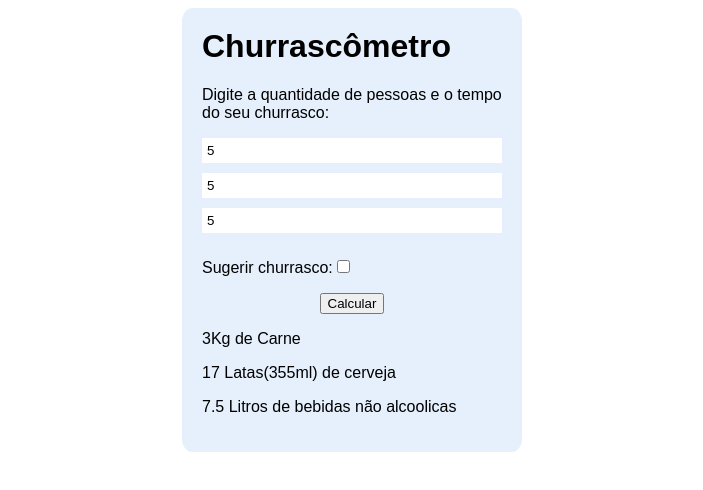
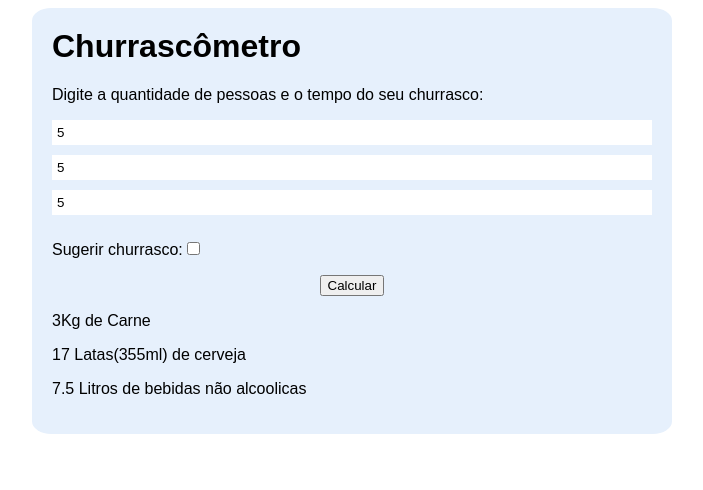
Before and after one commit to LucasCarnetti/ProjetoChurrascometro, a plain HTML site: page index.html in a window 1280 px wide. Both pictures are taken after typing "5", "5", "5" into the empty fields and a click on the button "Calcular". Shown: the whole page, without its empty margins (288-991 px from the left). Drawn offline with Linux system fonts and the light colour scheme.

Commit message:
Funcionalidades prontas, falta organizar CSS

```diff
--- a/script/script.js
+++ b/script/script.js
@@ -30,13 +30,14 @@ function printResult(){
     let qtdCervejaTotal = ((cervejaPP(qtdHours) * qtdAdults)/355)
     let qtdBebidasTotal = ((bebidasPP(qtdHours) * qtdAdults)+ (bebidasPP(qtdHours)/2 * qtdChildren)) /1000
     let randomSugs = Math.floor(Math.random()*10)//cria numero randomico para selecionar um index do array que vai conter as receitas
-    let ingredientes = sugestion(qtdCarneTotal, randomSugs)
+    let ingredientes = ingredient(qtdCarneTotal, randomSugs)
+    let preparo = prepare(randomSugs)
 
     result.innerHTML = '<p>'+qtdCarneTotal+'Kg de Carne</p><p>'
     +Math.ceil(qtdCervejaTotal)+' Latas(355ml) de cerveja</p><p>'
     +qtdBebidasTotal+' Litros de bebidas não alcoolicas</p>'
     if(sugs.checked){
-        result.innerHTML += '<p>'+ingredientes+'</p>'
+        result.innerHTML += '<p>'+ingredientes+'</p><p>'+preparo+'</p>'
         }
 
     }
@@ -65,7 +66,7 @@ function bebidasPP(qtdHours){
         return 1000
     }
 }
-function sugestion(qtdCarneTotal, randomSugs){
+function ingredient(qtdCarneTotal, randomSugs){
 
     let primeiraSugs = "<br>Porco e Alcatra no espeto</p><p>Ingredientes:<p>"+(qtdCarneTotal * 0.6)+"Kg de Lombo de porco</p><p>"+(qtdCarneTotal * 0.2)+"Kg de linguicinha toscana</p><p>Vinagre de vinho tinto</p><p>Cebola, alho e sal a gosto</p>"
     let segundaSugs = "<br>Churrasco de Carneiro</p><p>Ingredientes:<p>"+(qtdCarneTotal)+"Kg de Carne de carneiro cortado em pedaços médios</p><p>Vinho branco Seco</p><p>1/2 copo de vinagre branco</p><p>1 cabeça de alho</p><p>Cebolas a gosto</p><p>1 xícara de azeite</p><p>Alecrim, pimenta do reino e sal a gosto</p>"
@@ -82,3 +83,67 @@ function sugestion(qtdCarneTotal, randomSugs){
     return sugsArray[randomSugs]
 
 }
+function prepare(randomSugs){
+    let primeiraRec = "<br>Misture o vinagre, a cebola cortada em tiras, o alho e o Sal.\
+    <br>Colocar as carnes para marinar, no mínimo 2 horas, nesta mistura Coloque as carnes no espeto e então leve para a churrasqueira.\
+    <br>Vire a carne com frequência para assar uniformemente até chegar no ponto desejado.\
+    <br>De tempos em tempos, vá colocando o liquido em que elas ficaram marinando por cima das carnes\
+    <br>Quando pronto, sirva com maionese e farofa"
+    let segundaRec = "<br>Separe a carne.\
+    <br>Coloque metade do vinho e o restante dos ingredientes no liquidificador e bata bem.\
+    <br>Em uma vasilha, coloque o molho do liquidificador junto com os pedaços de carneiro.\
+    <br>Acrescente o restante do vinho.\
+    <br>Deixe tudo de um dia para o outro na parte debaixo da geladeira até a hora do churrasco.\
+    <br>Pode ser assado em grelha ou espeto."
+    let terceiraRec = "<br>Em uma assadeira, coloque a picanha e cubra toda a superfície com o sal grosso temperado.\
+    <br>Leve ao forno médio(180 graus), pré aquecido, por aproximadamente 55min, ou até que esteja pronto.\
+    <br>Retire do forno e descarte a camada de sal.\
+    <br>Fatie a carne e sirva em seguida o seu churrasco de forno."
+    let quartaRec = "<br>Tendo em vista que a picanha tem o formato de triângulo, visualize a parte mais larga e centralize a faca no meio da peça.\
+    <br>Inicie o corte até o final, na vertical, depois respeite a largura de 2 dedos e faça novamente mais um corte da vertical, resultando 2 porções de 600 g cada.\
+    <br>Tempere a picanha com sal grosso 10 minutos antes de levar à grelha.\
+    <br>Certifique-se que o braseiro esteja bem formado, evitando labaredas.\
+    <br>Coloque a peça na grelha em uma altura de 30 cm da brasa, por aproximadamente 5 minutos de cada lado.\
+    <br>Em seguida, eleve a peça a 40 cm da brasa, por aproximadamente 10 minutos, para a carne ficar do ponto para malpassada."
+    let quintaRec = "<br>Espete a costela e a linguiça toscana.\
+    <br>Coloque a linguiça toscana para assar.\
+    <br>Espalhe o sal grosso pela costela.\
+    <br>10 min após ter colocado a linguiça para assar, coloque a costela também.\
+    <br>Quando assada, sirva a linguiça como aperitivo.\
+    <br>Quando assada a costela, bata com as costas de uma faca nela, para tirar o excesso de sal.\
+    <br>Sirva com arroz e salada de maionese"
+    let sextaRec = "<br>Tempere os cubos de coxão mole com o azeite, o sal e a pimenta do reino.\
+    <br>Para montar os espetinhos, coloque um cubo de carne e um pedaço de bacon.\
+    <br>Continue até completar o espetinho e repita estre processo nos demais.\
+    <br>Leve à churrasqueira em fogo brando.\
+    <br>Quando os espetinhos estiverem dourados, retire da churrasqueira.\
+    <br>Prato pronto é só servir e bom apetite! O tempo de preparo depende do braseiro utilizado.\
+    <br>Vale lembrar que o fogo muito alto, vai dourar por fora e não vai assar por dentro."
+    let setimaRec = "<br>Bata no processador: A salsa, cebolinha, alho e o Anjinomoto.\
+    <br>Acrescente a manteiga e bata até ficar bastante cremoso.\
+    <br>Coloque toda a mistura no freezer por 15 minutos.\
+    <br>Corte a picanha em fatias da largura de 2 dedos e polvilhe sal a gosto.\
+    <br>Coloque as fatias em uma grelha(quente) para assar por 3min 30segundos de cada lado.\
+    <br>Sirva a picanha em seguida com a manteiga verde por cima (uma colher de sopa)."
+    let oitavaRec = "<br>Espete a costela e a linguiça toscana.\
+    <br>Coloque a linguiça toscana para assar.\
+    <br>Espalhe o sal grosso pela costela.\
+    <br>10 min após ter colocado a linguiça para assar, coloque a costela também.\
+    <br>Quando assada, sirva a linguiça como aperitivo.\
+    <br>Quando assada a costela, bata com as costas de uma faca nela, para tirar o excesso de sal.\
+    <br>Sirva com arroz e salada de maionese"
+    let nonaRec = "<br>Tendo em vista que a picanha tem o formato de triângulo, visualize a parte mais larga e centralize a faca no meio da peça.\
+    <br>Inicie o corte até o final, na vertical, depois respeite a largura de 2 dedos e faça novamente mais um corte da vertical, resultando 2 porções de 600 g cada.\
+    <br>Tempere a picanha com sal grosso 10 minutos antes de levar à grelha.\
+    <br>Certifique-se que o braseiro esteja bem formado, evitando labaredas.\
+    <br>Coloque a peça na grelha em uma altura de 30 cm da brasa, por aproximadamente 5 minutos de cada lado.\
+    <br>Em seguida, eleve a peça a 40 cm da brasa, por aproximadamente 10 minutos, para a carne ficar do ponto para malpassada."
+    let decimaRec = "<br>Misture o vinagre, a cebola cortada em tiras, o alho e o Sal.\
+    <br>Colocar as carnes para marinar, no mínimo 2 horas, nesta mistura Coloque as carnes no espeto e então leve para a churrasqueira.\
+    <br>Vire a carne com frequência para assar uniformemente até chegar no ponto desejado.\
+    <br>De tempos em tempos, vá colocando o liquido em que elas ficaram marinando por cima das carnes\
+    <br>Quando pronto, sirva com maionese e farofa"
+    let recArray = [primeiraRec, segundaRec, terceiraRec, quartaRec, quintaRec, sextaRec, setimaRec, oitavaRec, nonaRec, decimaRec]
+
+    return recArray[randomSugs]
+}
--- a/style/style.css
+++ b/style/style.css
@@ -1,6 +1,6 @@
 .container{
     font-family: Arial, Helvetica, sans-serif;
-    max-width: 300px;
+    max-width: 600px;
     background-color: rgb(230, 240, 252);
     padding: 20px;
     margin: auto;
```
